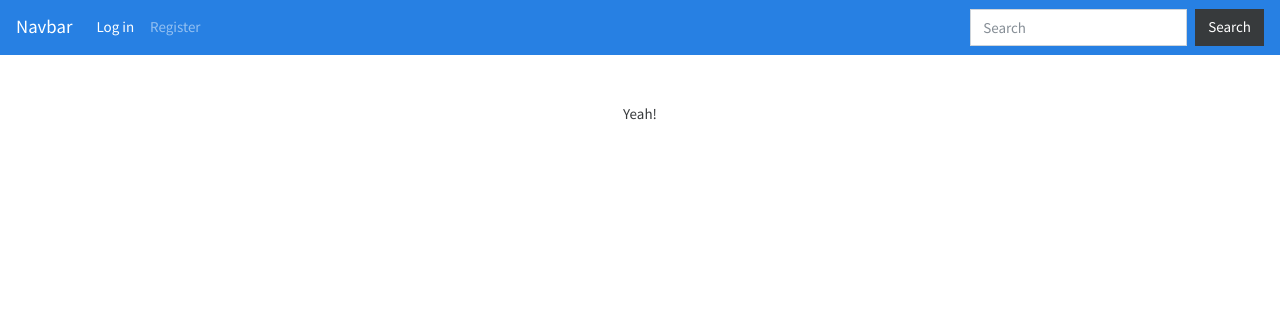
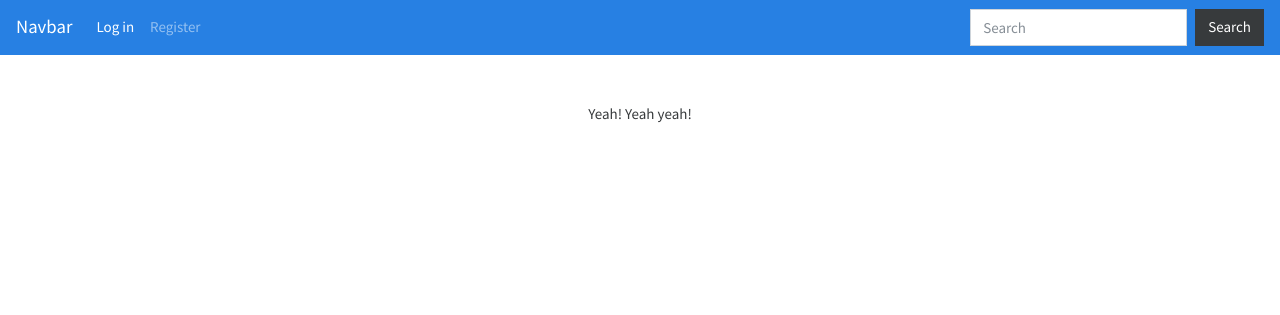
Before and after one commit to drobiAlex/Book-review-website, a Flask app: page /login in a window 1280 px wide. Shown: the top 315 px of the page. Run offline with Flask 2, Linux system fonts and the light colour scheme; some libraries are stand-ins or nearby versions.

Commit message:
It's just a simple test

```diff
--- a/templates/login.html
+++ b/templates/login.html
@@ -6,4 +6,5 @@
 
 {% block main %}
 Yeah!
+Yeah yeah!
 {% endblock %}
```
